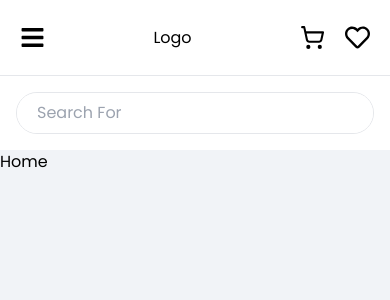
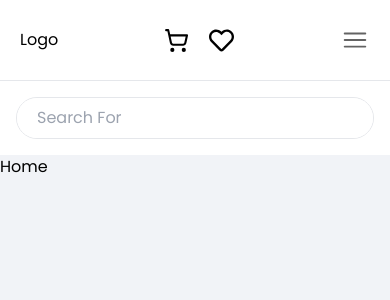
Before and after one commit to mehdihou10/ecomm-client, a React (Create React App) app: page / in a window 390 px wide. Shown: the top 300 px of the page. Built offline with nearby package versions, Linux system fonts and the light colour scheme.

Commit message:
add sidebar

```diff
--- a/src/components/Header.jsx
+++ b/src/components/Header.jsx
@@ -1,7 +1,8 @@
-import {useState,useEffect} from 'react'
+import {useState,useEffect,useRef} from 'react'
 import {Link} from 'react-router-dom';
 import { IoSearchSharp } from "react-icons/io5";
-import { FaBars,FaChevronDown,FaChevronUp,FaRegHeart } from "react-icons/fa";
+import { FaChevronDown,FaChevronUp,FaRegHeart } from "react-icons/fa";
+import { HiBars3 } from "react-icons/hi2";
 import { MdClose } from "react-icons/md";
 import { LuShoppingCart,LuLogOut } from "react-icons/lu";
 import { AiFillHome } from "react-icons/ai";
@@ -13,7 +14,7 @@ import {useCookies} from 'react-cookie';
 import Swal from 'sweetalert2';
 
 
-
+//local components
 const Search = ()=>{
 
     return(
@@ -113,21 +114,32 @@ const Profile = ()=>{
             <img data-info="profile" src={userData.image} className='w-[30px]' />
             <h3 data-info="profile" className='font-semibold'>{userData.first_name}</h3>
             {
-                showOptions ? <div data-info="profile" className="cursor-pointer"><FaChevronUp className='pointer-events-none' /></div>
+                showOptions ?
+                <div data-info="profile" className="cursor-pointer"><FaChevronUp className='pointer-events-none' /></div>
 
                 : <div data-info="profile" className="cursor-pointer"><FaChevronDown className='pointer-events-none' /></div>
             }
 
             </div>
 
-            {showOptions && <div className="absolute -left-[50px] bg-[#f3f3f3] rounded-[6px] w-[150px] shadow-lg">
+            {showOptions && <div className="absolute -left-[50px] bg-[#f3f3f3] rounded-[6px] w-[200px] shadow-lg">
                 <Link to={`/user_dashboard/${userData.id}`} className='flex items-center gap-[5px] py-[12px] px-[15px] border-b'>
                     <AiFillHome /> Dashboard
                 </Link>
 
-                <button onClick={logout} className='flex items-center gap-[5px] py-[12px] px-[15px] cursor-pointer'>
+
+                <Link to='/cart' className='flex md:hidden items-center gap-[5px] py-[12px] px-[15px] border-b'>
+                    <LuShoppingCart /> Shop Cart
+                </Link>
+
+                <Link to='/wishlist' className='flex md:hidden items-center gap-[5px] py-[12px] px-[15px] border-b'>
+                    <FaRegHeart /> Wishlist
+                </Link>
+
+                <button onClick={logout} className='flex items-center gap-[5px] py-[12px] px-[15px] cursor-pointer md:border-b'>
                     <LuLogOut /> Logout
                 </button>
+
             </div>}
 
 
@@ -135,7 +147,31 @@ const Profile = ()=>{
     )
 }
 
+const ToggleSidebar = ()=>{
 
+    const [toggle,setToggle] = useState(false);
+
+    const sideBarRef = useRef();
+
+    return(
+    <>
+    {toggle && <span onClick={()=>setToggle(false)} className="fixed w-full h-full top-0 left-0 bg-[#000000b0] z-[11]"></span>}
+
+        <HiBars3 className='text-[30px] text-icon cursor-pointer' onClick={()=>setToggle(true)} />
+
+
+            <div ref={sideBarRef} className={`sidebar px-[15px] py-[10px] fixed h-full ${toggle ? 'left-0': '-left-[300px]'} duration-500 top-0 w-[300px] max-w-full bg-white z-[11] overflow-y-auto`}>
+                <MdClose className='text-[30px] text-icon cursor-pointer ml-auto' onClick={()=>{
+                    setToggle(false);
+                }} />
+            </div>
+
+
+    </>
+    )
+}
+
+//main component
 const Header = () => {
 
     const isSigned = useSelector(state=>state.isSigned);
@@ -146,11 +182,12 @@ const Header = () => {
 
     <div className='px-[20px] py-[25px] border-b flex justify-between items-center'>
 
-        <div className="toggle text-[25px] cursor-pointer md:hidden">
-            <FaBars />
+        <div className="flex items-center gap-[10px]">
+
+        <div className="hidden md:block"><ToggleSidebar /></div>
+        <Link to='/'>Logo</Link>
+
         </div>
-
-        <Link to='/'>Logo</Link>
 
         <div className="search-bar hidden lg:block">
             <Search />
@@ -172,16 +209,22 @@ const Header = () => {
         </div>
 
         <div className="flex items-center gap-[20px] md:hidden">
+
             {
                 isSigned ?
                 <Profile />
-                :
-                <>
+
+                : <>
                 <Shop />
                 <Wishlist />
-                </>
+                 </>
+
             }
+
+
         </div>
+
+        <div className="md:hidden"><ToggleSidebar /></div>
 
     </div>
 
--- a/tailwind.config.js
+++ b/tailwind.config.js
@@ -9,7 +9,8 @@ module.exports = {
         main: "#0d53bb",
         bold: "#938073",
         light: "#e2d5cc42",
-        background: "#f1f3f7"
+        background: "#f1f3f7",
+        icon: "#0000009c"
       }
     },
     screens:{
```
